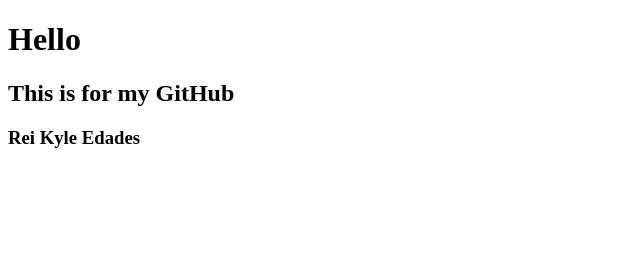
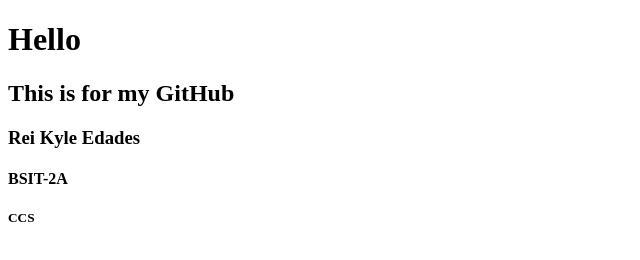
Before and after one commit to ReiiKyle/Edades_git, a plain HTML site: page index.html in a window 1280 px wide. Shown: the full height of the page, 0-640 px from the left. Drawn offline with Linux system fonts and the light colour scheme.

Commit message:
Update Information

```diff
--- a/index.html
+++ b/index.html
@@ -10,5 +10,8 @@
     <h1>Hello</h1>
     <h2>This is for my GitHub</h2>
     <h3>Rei Kyle Edades</h3>
+    <h4>BSIT-2A</h4>
+    <h5>CCS</h5>
+
 </body>
 </html>
```
